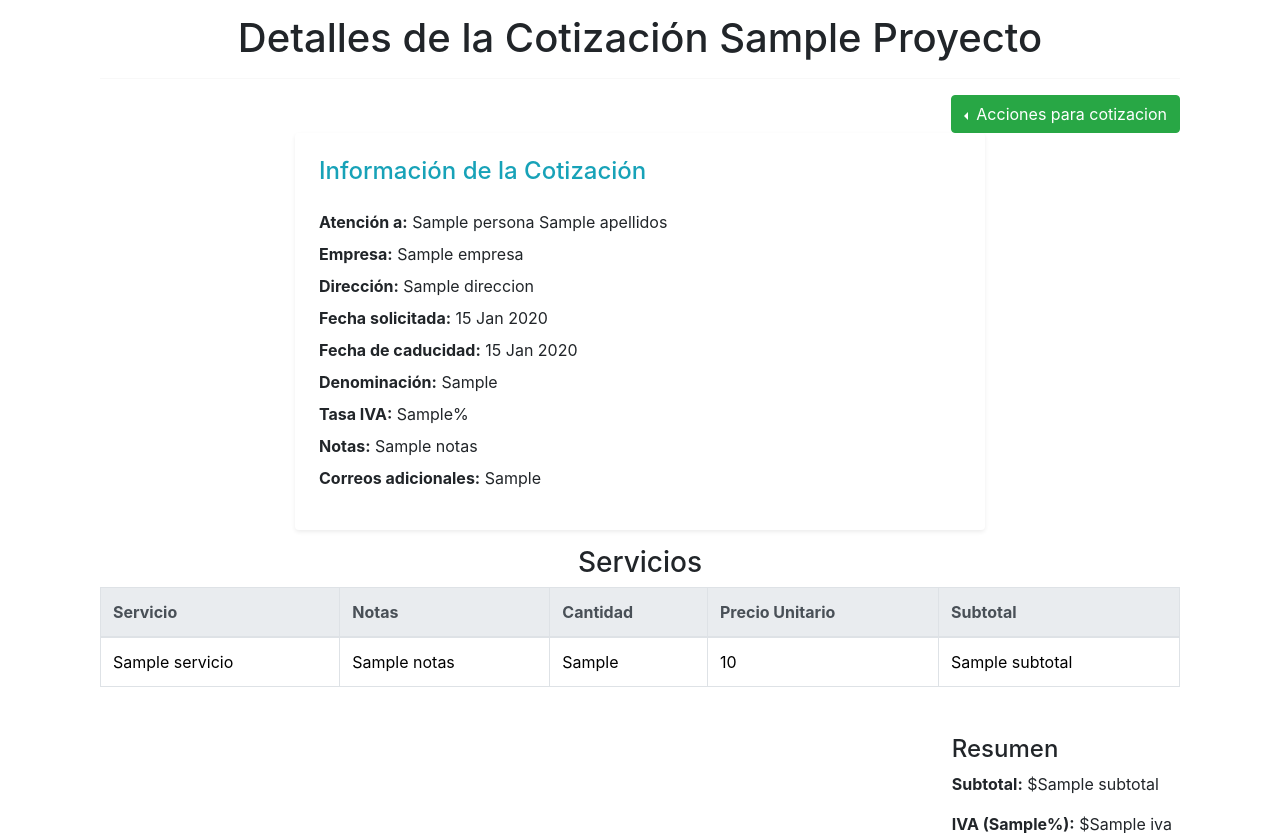
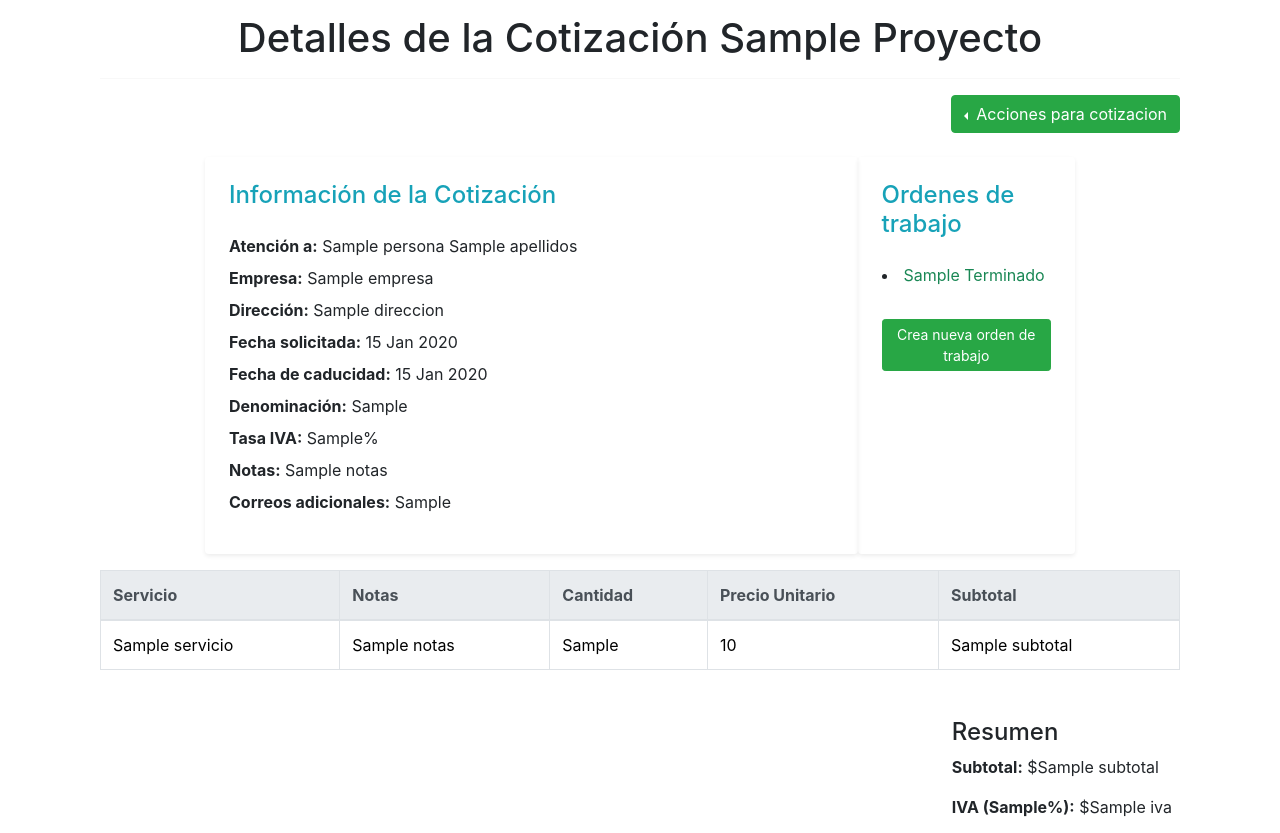
Before and after one commit to AranzaGtz/SistemaINADE2_1, a Django app: template accounts/templates/accounts/cotizaciones/cotizacion_detalle.html in a window 1280 px wide. Shown: the part 66-899 px from the top of the page. Run offline with Django 3.2, Linux system fonts and the light colour scheme; the template is opened without the code that fills it: most values are stand-ins (such as "Sample title", 1, 10 or a date in 2020); some libraries are stand-ins or nearby versions.

Commit message:
Actualizacion de avisos y tablas

```diff
--- a/accounts/templates/accounts/cotizaciones/cotizacion_detalle.html
+++ b/accounts/templates/accounts/cotizaciones/cotizacion_detalle.html
@@ -28,10 +28,10 @@
             <li><a class="dropdown-item" href="{% url 'cotizacion_pdf' cotizacion.id %}" target="_blank">Ver PDF</a></li>
         </ul>
     </div>
-
+    <br>
     <!-- DATOS DE COTIZACION -->
-    <div class="col-md-8 mx-auto">
-        <div class="border-info p-4 mb-3 rounded shadow-sm">
+    <div class="row col-md-10 mx-auto">
+        <div class="col border-info p-4 mb-3 rounded shadow-sm">
             <h4 class="text-info mb-4">Información de la Cotización</h4>
             <p class="mb-2"><strong>Atención a:</strong> {{ cotizacion.persona.nombre }}
                 {{ cotizacion.persona.apellidos }}</p>
@@ -44,10 +44,24 @@
             <p class="mb-2"><strong>Notas:</strong> {{ cotizacion.notas }}</p>
             <p><strong>Correos adicionales:</strong> {{ cotizacion.correos_adicionales }}</p>
         </div>
+        {% if ordenes_trabajo %}
+        <div class="col col-md-3 border-info p-4 mb-3 rounded shadow-sm">
+            <h4 class="text-info mb-4">Ordenes de trabajo</h4>
+            {% for orden in ordenes_trabajo %}
+            <li><a href="{% url 'detalle_orden_trabajo' orden.id_personalizado %}" class="link-success">{{ orden.id_personalizado }} {{ orden.estado|yesno:"Terminado,No Terminado" }}</a></li>
+            {% endfor %}
+            <br>
+            <a href="{% url 'generar_orden_trabajo' cotizacion.id_personalizado %}" class="btn btn-success btn-sm mt-2">Crea nueva orden de trabajo</a>
+        </div>
+        {% else %}
+        <div class="col col-md-3 border-info p-4 mb-3 rounded shadow-sm">
+            <a href="{% url 'generar_orden_trabajo' cotizacion.id_personalizado %}" class="btn btn-success btn-sm mt-2">Crea nueva orden de trabajo</a>
+        </div>
+
+        {% endif %}
     </div>
 
     <!-- DETALLES DE CONCEPTOS -->
-    <h3 class="text-center">Servicios</h3>
     <div class="table-responsive">
         <table class="table table-bordered table-hover">
             <thead class="thead-light">
--- a/accounts/templates/accounts/ordenes/orden_detalle.html
+++ b/accounts/templates/accounts/ordenes/orden_detalle.html
@@ -38,7 +38,7 @@
         <ul class="dropdown-menu" aria-labelledby="dropdownMenuButton">
             <li><a class="dropdown-item" href="{% url 'cotizacion_detalle' orden_trabajo.cotizacion %}">Ir a cotización</a></li>
             <li><a class="dropdown-item" href="#">Actualizar estado</a></li>
-            <li><a class="dropdown-item" href="{% url 'orden_trabajo_pdf' orden_trabajo.id_personalizado %}">Ver PDF</a></li>
+            <li><a class="dropdown-item" href="{% url 'orden_trabajo_pdf' orden_trabajo.id_personalizado %}" target="_blank">Ver PDF</a></li>
         </ul>
     </div>
 
@@ -51,7 +51,7 @@
     <p><strong>Cliente:</strong> {{ orden_trabajo.cotizacion.persona.empresa.nombre_empresa }}</p>
     <p><strong>Receptor:</strong> {{ orden_trabajo.receptor }}</p>
     <p><strong>Dirección:</strong> {{ orden_trabajo.direccion }}</p>
-    <p><strong>Estado:</strong> {{ orden_trabajo.estado }}</p>
+    <p><strong>Estado:</strong>{% if orden_trabajo.estado %} Terminado {% else %} Pendiente {% endif %}</p>
 
     <h2>Conceptos Asociados</h2>
     <!-- DETALLES DE CONCEPTOS -->
--- a/accounts/templates/accounts/ordenes/ordenes.html
+++ b/accounts/templates/accounts/ordenes/ordenes.html
@@ -21,6 +21,11 @@
                 <button class="btn btn-outline-secondary" type="button" onclick="filterTable('searchInput', 'ordenesTable')">Buscar</button>
             </div>
         </div>
+    </div>
+</div>
+<div class="row mb-3 justify-content-end">
+    <div class="col-auto">
+        <a href="{% url 'cotizaciones_aceptadas_list' %}" class="btn btn-primary mx-1">Nueva Orden de trabajo</a>
     </div>
 </div>
 <!-- TABLA -->
--- a/accounts/vistas/views_cotizaciones.py
+++ b/accounts/vistas/views_cotizaciones.py
@@ -4,7 +4,7 @@ from django.db import IntegrityError
 from django.forms import modelformset_factory
 from django.shortcuts import get_object_or_404, render, redirect
 from accounts.helpers import  get_unica_organizacion
-from accounts.models import Cotizacion, Concepto, Empresa, InformacionContacto, Metodo, Persona, Prospecto, Servicio, Titulo
+from accounts.models import Cotizacion, Concepto, Empresa, InformacionContacto, Metodo, OrdenTrabajo, Persona, Prospecto, Servicio, Titulo
 from accounts.forms import ConceptoForm, CotizacionForm, CotizacionChangeForm, ConceptoFormSet, DireccionForm, EmpresaForm, MetodoForm, PersonaForm, ProspectoForm, ServicioForm
 from django.contrib import messages
 from django.http import FileResponse, Http404, JsonResponse
@@ -246,12 +246,14 @@ def cotizacion_detalle(request, pk):
         concepto.subtotal = concepto.cantidad_servicios * concepto.precio
 
     tasa_iva = cotizacion.tasa_iva * 100
+    # Obtener las órdenes de trabajo relacionadas con la cotización
+    ordenes_trabajo = OrdenTrabajo.objects.filter(cotizacion=cotizacion)
 
-    cotizacion_persona = cotizacion.persona.id
     return render(request, 'accounts/cotizaciones/cotizacion_detalle.html', {
         'cotizacion': cotizacion,
         'conceptos': conceptos,
         'tasa_iva': tasa_iva,
+        'ordenes_trabajo': ordenes_trabajo,
     })
 
 # INTERFAZ PARA ELIMINAR COTIZACION
```
Also changed, not shown: accounts/templates/accounts/cotizaciones/cotizaciones.html (+8 -8 lines), db.sqlite3, 2 other files.
